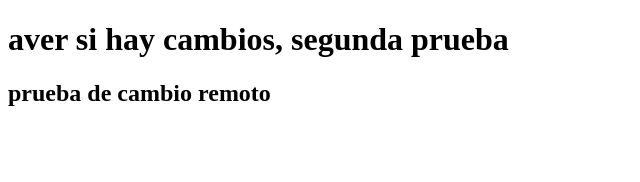
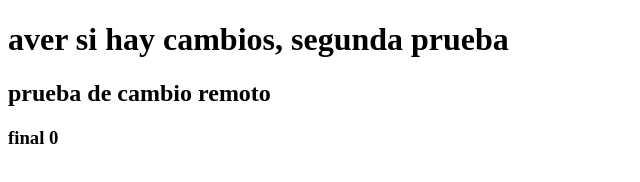
Before and after one commit to DavidGuevaraCH/PG1-DavidGuevara, a plain HTML site: page index.html in a window 1280 px wide. Shown: the full height of the page, 0-640 px from the left. Drawn offline with Linux system fonts and the light colour scheme.

Commit message:
cambio final

```diff
--- a/index.html
+++ b/index.html
@@ -7,6 +7,7 @@
     <title>Documento de Prueba</title>
     <h1>aver si hay cambios, segunda prueba</h1>
     <h2>prueba de cambio remoto</h2>
+    <h3>final 0</h3>
 </head>
 <body>
 
```
